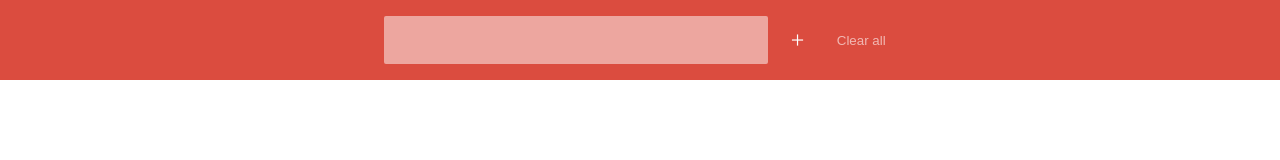
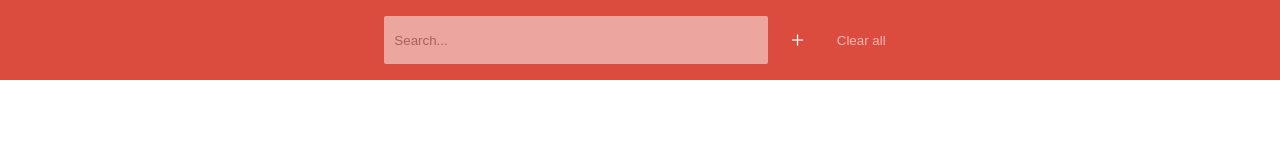
Before and after one commit to umutkose0/react-todo, a React (Create React App) app: page / in a window 1280 px wide. Shown: the top 160 px of the page. Built offline with nearby package versions, Linux system fonts and the light colour scheme.

Commit message:
ux improvement

```diff
--- a/src/App.css
+++ b/src/App.css
@@ -127,11 +127,13 @@ input:focus{
   display: flex;
   flex:4;
   flex-direction: column;
+  word-break: break-all;
  }
  .todo-list>ul>li>div:nth-child(3){
   display: flex;
   flex:1;
  }
+
  .completed{
-    text-decoration: line-through;
+    text-decoration: line-through green;
  }
--- a/src/App.js
+++ b/src/App.js
@@ -15,8 +15,13 @@ function App() {
     : setFiltered(todos);
   }
   const addTodo=(title,desc)=>{
-    let id=todos? todos.length:0;
-    setTodos([...todos,{id:id,title,desc,completed:false}])
+    if(title.trim()!="")
+    {
+      let id=todos? todos.length:0;
+      setTodos([{id:id,title,desc,completed:false},...todos])
+    }
+    else
+      alert("Please type a title.");
   }
   const deleteHandle=(id)=>{
     var deletedTodos=todos.filter((todo)=>todo.id!==id);
@@ -83,7 +88,7 @@ function App() {
                   {todo.completed? <Icon.Check /> :<Icon.Calendar />}
                 </span>
               </div>
-              <div className={todo.completed? "completed":""}>
+              <div className={(todo.completed? "completed":"")+" todo"}>
                 {todo.title}
                 <br/><small>{todo.desc}</small>
               </div>
--- a/src/components/Header/Header.jsx
+++ b/src/components/Header/Header.jsx
@@ -1,6 +1,5 @@
 import ReactModal from "react-modal";
 import {useEffect, useState} from "react"
-
 
 const Header=({addTodo,clearTodos,searchHandle,search,setSearch})=>{
 
@@ -60,7 +59,7 @@ const Header=({addTodo,clearTodos,searchHandle,search,setSearch})=>{
     },[search])
     return (
         <header>
-            <input className="txt-search" type="text" onChange={(e)=>{setSearch(e.target.value)}} value={search} />
+            <input  className="txt-search" type="text" onChange={(e)=>{setSearch(e.target.value)}} value={search} placeholder="Search..." />
             <button className="btn-add" onClick={clickHandle}>+</button>
             <button className="btn-clear" onClick={warningHandle}>Clear all</button>
             <ReactModal
@@ -69,18 +68,18 @@ const Header=({addTodo,clearTodos,searchHandle,search,setSearch})=>{
         style={customStyles}
         contentLabel="Add Todo"
       >
-        <form className="todo-form">
+        <form className="todo-form" id="todo-form" onSubmit={saveHandle}>
             <div>
                 <input onChange={(e)=>{setTitle(e.target.value)}} value={title} placeholder="Title"/>
                 <input onChange={(e)=>{setDesc(e.target.value)}} value={desc} placeholder="Description"/>
           </div>
           <div>
           <button onClick={closeModal}>Cancel</button>
-          <button disabled={!title} onClick={saveHandle} type="submit">Save</button>
+          <button disabled={!title}  type="submit">Save</button>
           </div>
-
         </form>
       </ReactModal>
+
       <ReactModal
        isOpen={warning}
        onRequestClose={closeModal}
@@ -92,7 +91,6 @@ const Header=({addTodo,clearTodos,searchHandle,search,setSearch})=>{
           <button onClick={closeWarning}>Cancel</button>
           <button onClick={clearHandle}>Delete All Data</button>
 
-
         </form>
       </ReactModal>
         </header>
```
